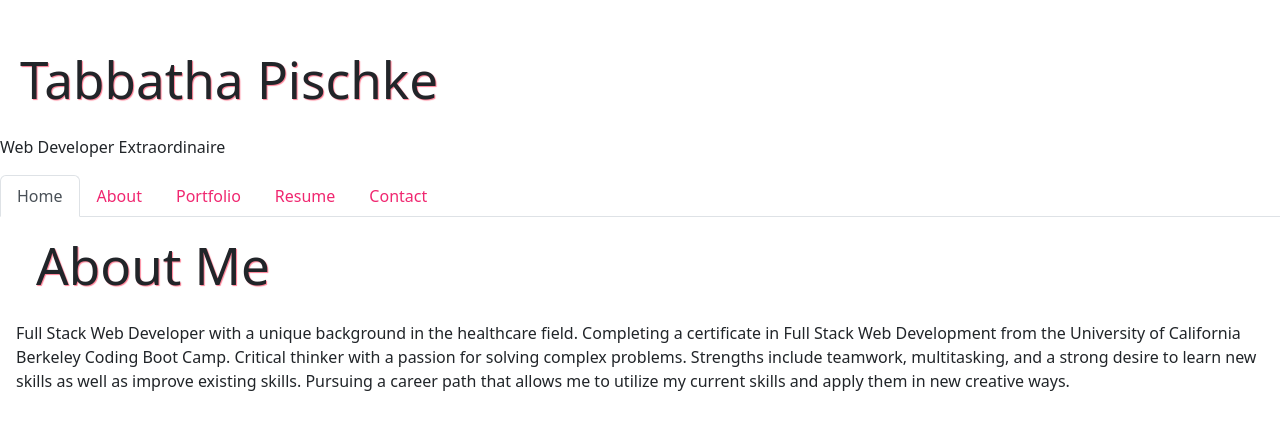
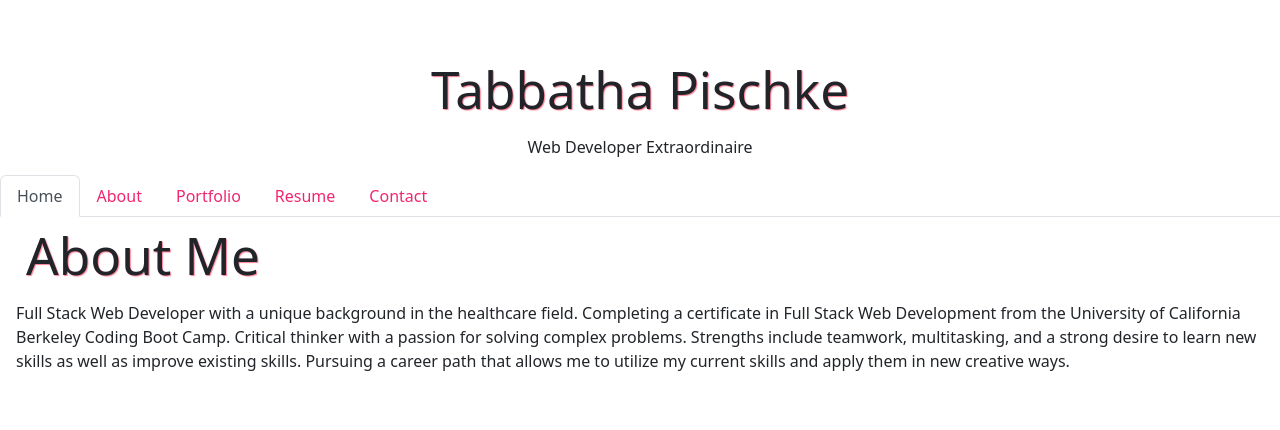
Before and after one commit to tabbdacat/react-professional-portfolio, a React (Vite) app in the folder react-professional-portfolio/: page / in a window 1280 px wide. Shown: the part 180-610 px from the top of the page. Built offline with nearby package versions, Linux system fonts and the light colour scheme.

Commit message:
change display header

```diff
--- a/react-professional-portfolio/src/components/Header.jsx
+++ b/react-professional-portfolio/src/components/Header.jsx
@@ -1,7 +1,7 @@
 function Header() {
 
     return (
-        <div>
+        <div className="text-center">
             <h1>Tabbatha Pischke</h1>
             <p>Web Developer Extraordinaire</p>
         </div>
--- a/react-professional-portfolio/src/index.css
+++ b/react-professional-portfolio/src/index.css
@@ -30,7 +30,7 @@ body {
 }
 
 h1 {
-  padding: 20px;
+  padding: 10px;
   font-size: 3.2em;
   line-height: 1.1;
   text-shadow: 1px 1px 1px rgb(254, 126, 148);
```
